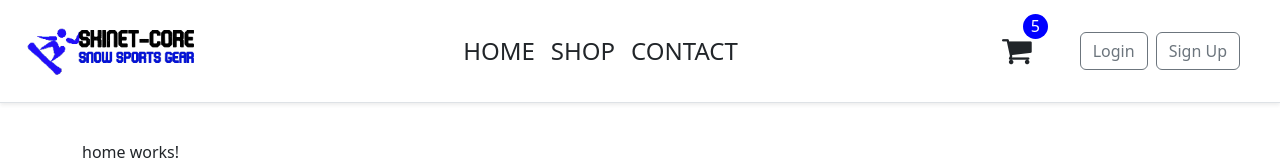
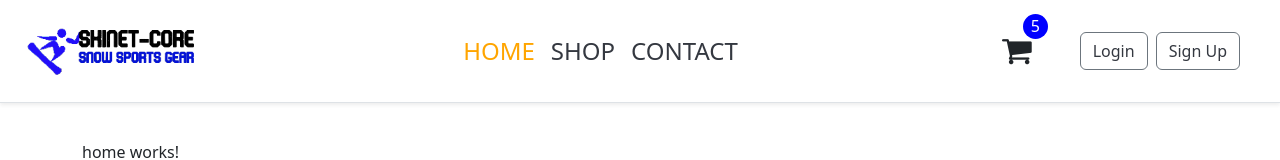
Before and after one commit to drgamss/angular_dotnet, an Angular app in the folder client/: page / in a window 1280 px wide. Shown: the top 160 px of the page. Built offline with nearby package versions, Linux system fonts and the light colour scheme.

Commit message:
lesson 110

```diff
--- a/client/src/app/core/core.module.ts
+++ b/client/src/app/core/core.module.ts
@@ -1,6 +1,7 @@
 import { NgModule } from '@angular/core';
 import { CommonModule } from '@angular/common';
 import { NavBarComponent } from './nav-bar/nav-bar.component';
+import { RouterModule } from '@angular/router';
 
 
 
@@ -9,7 +10,8 @@ import { NavBarComponent } from './nav-bar/nav-bar.component';
     NavBarComponent
   ],
   imports: [
-    CommonModule
+    CommonModule,
+    RouterModule
   ],
   exports: [
     NavBarComponent
--- a/client/src/app/core/nav-bar/nav-bar.component.html
+++ b/client/src/app/core/nav-bar/nav-bar.component.html
@@ -1,16 +1,22 @@
 <header
   class="d-flex align-items-center justify-content-between p-3 px-4 mb-3 bg-white border-bottom fixed-top shadow-sm"
 >
-  <img src="/assets/images/logo.png" alt="logo" style="max-height: 70px;">
+  <img
+    src="/assets/images/logo.png"
+    alt="logo"
+    class="logo"
+    style="max-height: 70px"
+    routerLink="/"
+  />
   <nav class="my-2 text-uppercase fs-4">
-    <a class="p-2 text-dark text-decoration-none" href="#">Home</a>
-    <a class="p-2 text-dark text-decoration-none" href="#">Shop</a>
-    <a class="p-2 text-dark text-decoration-none" href="#">Contact</a>
+    <a class="p-2" routerLink="/" routerLinkActive="active" [routerLinkActiveOptions]="{exact: true}">Home</a>
+    <a class="p-2" routerLink="/shop" routerLinkActive="active">Shop</a>
+    <a class="p-2" routerLink="/contact" routerLinkActive="active">Contact</a>
   </nav>
   <div class="d-flex align-items-center">
     <a class="position-relative">
-        <i class="fa fa-shopping-cart fa-2x me-5 text-dark"></i>
-        <div class="cart-no">5</div>
+      <i class="fa fa-shopping-cart fa-2x me-5 text-dark"></i>
+      <div class="cart-no">5</div>
     </a>
     <a href="" class="btn btn-outline-secondary me-2">Login</a>
     <a href="" class="btn btn-outline-secondary me-3">Sign Up</a>
--- a/client/src/app/core/nav-bar/nav-bar.component.scss
+++ b/client/src/app/core/nav-bar/nav-bar.component.scss
@@ -9,3 +9,16 @@
     top: -21px;
     right: 32px;
 }
+
+a {
+    text-decoration: none;
+    color: #343840;
+
+    &.active {
+        color: orange;
+    }
+}
+
+.logo {
+    cursor: pointer;
+}
--- a/client/src/app/shop/product-item/product-item.component.html
+++ b/client/src/app/shop/product-item/product-item.component.html
@@ -9,7 +9,7 @@
       <span class="mb-2">{{ product.price | currency }}</span>
       <div class="btn-group mt-auto">
         <button class="btn btn-outline-secondary fa fa-shopping-cart me-2"></button>
-        <button class="btn btn-outline-secondary">View</button>
+        <button class="btn btn-outline-secondary" routerLink="/shop/{{product.id}}">View</button>
       </div>
     </div>
   </div>
--- a/client/src/app/shop/shop.module.ts
+++ b/client/src/app/shop/shop.module.ts
@@ -4,6 +4,7 @@ import { ShopComponent } from './shop.component';
 import { ProductItemComponent } from './product-item/product-item.component';
 import { SharedModule } from '../shared/shared.module';
 import { ProductDetailsComponent } from './product-details/product-details.component';
+import { RouterModule } from '@angular/router';
 
 
 
@@ -15,7 +16,8 @@ import { ProductDetailsComponent } from './product-details/product-details.compo
   ],
   imports: [
     CommonModule,
-    SharedModule
+    SharedModule,
+    RouterModule
   ],
   exports: [ShopComponent]
 })
```
